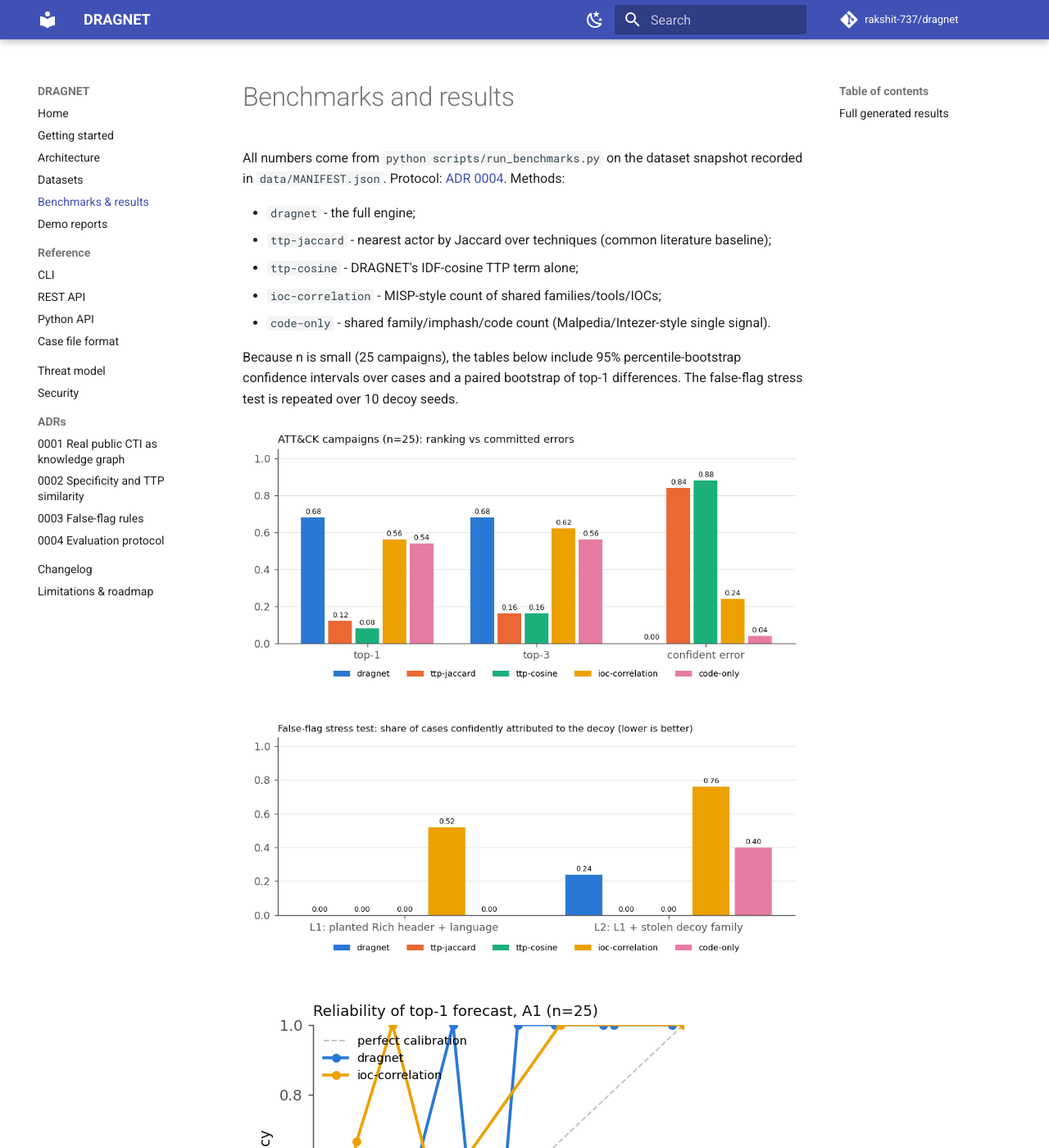
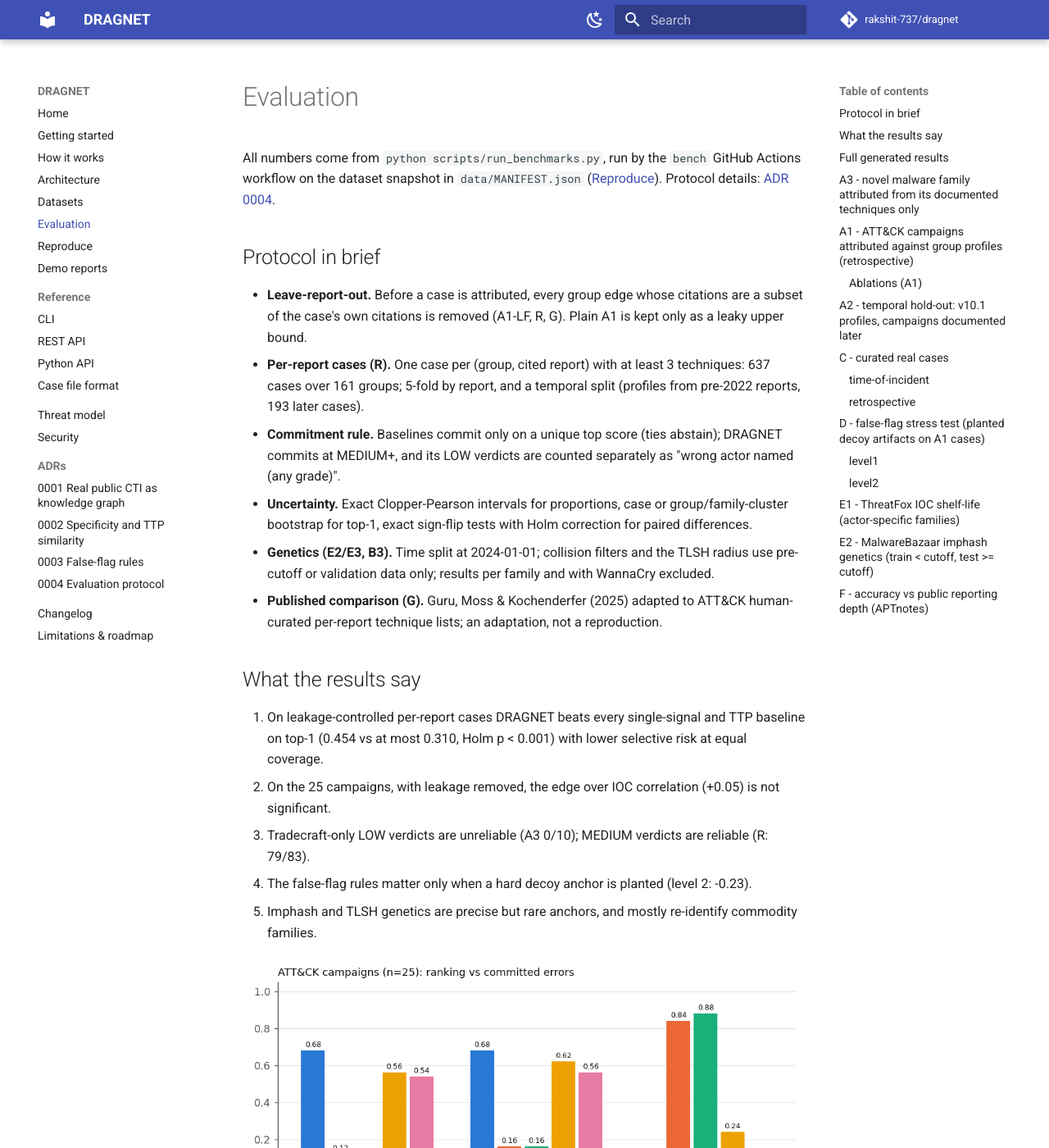
Before and after one commit to rakshit-737/dragnet, an MkDocs documentation site: the page built from docs/benchmarks.md, in a window 1280 px wide and 1400 px high. Shown: the whole window at 82% size. Built offline with MkDocs 1.6.1 and Material for MkDocs 9.7.7, drawn with Linux system fonts in a browser that asks for light colours; comment, search, counter and statistics services are not loaded; some of the changed text lies outside the part shown.

Commit message:
docs: How it works, Evaluation and Reproduce pages, demo screenshot, landing page
Co-Authored-By: Claude <noreply@anthropic.com>

````diff
--- a/docs/benchmarks.md
+++ b/docs/benchmarks.md
@@ -1,24 +1,45 @@
-# Benchmarks and results
+# Evaluation
 
-All numbers come from `python scripts/run_benchmarks.py` on the dataset snapshot recorded in
-`data/MANIFEST.json`. Protocol: [ADR 0004](adr/0004-evaluation-protocol.md). Methods:
+All numbers come from `python scripts/run_benchmarks.py`, run by the `bench` GitHub Actions
+workflow on the dataset snapshot in `data/MANIFEST.json` ([Reproduce](reproduce.md)). Protocol details:
+[ADR 0004](adr/0004-evaluation-protocol.md).
 
-- `dragnet` - the full engine;
-- `ttp-jaccard` - nearest actor by Jaccard over techniques (common literature baseline);
-- `ttp-cosine` - DRAGNET's IDF-cosine TTP term alone;
-- `ioc-correlation` - MISP-style count of shared families/tools/IOCs;
-- `code-only` - shared family/imphash/code count (Malpedia/Intezer-style single signal).
+## Protocol in brief
 
-Because n is small (25 campaigns), the tables below include 95% percentile-bootstrap confidence
-intervals over cases and a paired bootstrap of top-1 differences. The false-flag stress test is
-repeated over 10 decoy seeds.
+- **Leave-report-out.** Before a case is attributed, every group edge whose citations are a subset
+  of the case's own citations is removed (A1-LF, R, G). Plain A1 is kept only as a leaky upper bound.
+- **Per-report cases (R).** One case per (group, cited report) with at least 3 techniques: 637 cases
+  over 161 groups; 5-fold by report, and a temporal split (profiles from pre-2022 reports, 193 later cases).
+- **Commitment rule.** Baselines commit only on a unique top score (ties abstain); DRAGNET commits at
+  MEDIUM+, and its LOW verdicts are counted separately as "wrong actor named (any grade)".
+- **Uncertainty.** Exact Clopper-Pearson intervals for proportions, case or group/family-cluster
+  bootstrap for top-1, exact sign-flip tests with Holm correction for paired differences.
+- **Genetics (E2/E3, B3).** Time split at 2024-01-01; collision filters and the TLSH radius use
+  pre-cutoff or validation data only; results per family and with WannaCry excluded.
+- **Published comparison (G).** Guru, Moss & Kochenderfer (2025) adapted to ATT&CK human-curated
+  per-report technique lists; an adaptation, not a reproduction.
+
+## What the results say
+
+1. On leakage-controlled per-report cases DRAGNET beats every single-signal and TTP baseline on top-1
+   (0.454 vs at most 0.310, Holm p < 0.001) with lower selective risk at equal coverage.
+2. On the 25 campaigns, with leakage removed, the edge over IOC correlation (+0.05) is not significant.
+3. Tradecraft-only LOW verdicts are unreliable (A3 0/10); MEDIUM verdicts are reliable (R: 79/83).
+4. The false-flag rules matter only when a hard decoy anchor is planted (level 2: -0.23).
+5. Imphash and TLSH genetics are precise but rare anchors, and mostly re-identify commodity families.
 
 ![A1 methods](figures/a1_methods.png)
 
+*Figure 1. Top-1, coverage and wrong commitments per method on the campaign set.*
+
 ![False-flag stress test](figures/false_flag.png)
+
+*Figure 2. Confident decoy attributions at decoy levels 1 and 2.*
 
 ![Reliability](figures/reliability.png)
 
+*Figure 3. Reliability of DRAGNET's top-hypothesis score.*
+
 ## Full generated results
 
---8<-- "results/RESULTS.md"
+--8<-- "results/RESULTS.md:3:"
--- /dev/null
+++ b/docs/how-it-works.md
@@ -0,0 +1,68 @@
+# How it works
+
+This page follows one synthetic case, `dragnet/data/cases/olympic_destroyer_like.json`, through the
+pipeline. Run it yourself (no downloads, stdlib only):
+
+```bash
+python -m dragnet assess dragnet/data/cases/olympic_destroyer_like.json
+```
+
+```mermaid
+flowchart TB
+    A["1. Evidence JSON<br/>forensic + malware items"] --> B["2. Typed signals<br/>ip, ttp, rich_header, ..."]
+    B --> C["3. Match against the knowledge graph<br/>campaigns -> actors"]
+    C --> D["4. ACH matrix<br/>C / I / N per hypothesis"]
+    D --> E["5. False-flag rules R1-R4"]
+    E --> F["6. Grade or abstain<br/>HIGH / MEDIUM / LOW / INSUFFICIENT"]
+    F --> G["7. Report + custody log<br/>Markdown, JSON, STIX 2.1"]
+```
+
+## 1. Evidence
+
+Two items: a host record (a connection to `198.51.100.23`, techniques T1485 and T1003) and a
+malware record (a Rich header `rh:9f8e7d6c`, an unknown wiper family). Each item is hashed into a
+hash-chained custody log the moment it is ingested.
+
+## 2. Typed signals
+
+Every value becomes a typed signal. Kinds have different forgeability: an IP or code-reuse match is
+*hard* evidence; a Rich header, language string or mutex is *forgeable* and can never attribute on
+its own.
+
+## 3. Knowledge-graph matches
+
+The IP belongs to a Sandworm-like campaign; the Rich header matches a Lazarus-like sample. Each
+match is weighted by **specificity** (how many actors share that value), so commodity tooling counts
+for little.
+
+## 4. ACH matrix
+
+| Signal | SANDWORM_SIM | LAZARUS_SIM | FALSE_FLAG | UNKNOWN |
+|---|---|---|---|---|
+| `ip:198.51.100.23` | C | I | N | N |
+| `ttp:T1485` | C | N | N | N |
+| `ttp:T1003` | C | C | N | N |
+| `family:UnknownWiper` | N | N | N | C |
+| `rich_header:rh:9f8e7d6c` | I | C | C | N |
+
+`FALSE_FLAG` and `UNKNOWN` are always hypotheses. Support is a capped noisy-OR over independent
+evidence items; contradictions subtract.
+
+## 5. False-flag rules
+
+- **R1** an actor supported only by forgeable signals is flagged;
+- **R2** forgeable artefacts point to one actor while hard evidence points to another (fires here);
+- **R3/R4** cross-state and tradecraft-mismatch checks ([ADR 0003](adr/0003-false-flag-rules.md)).
+
+## 6. Grade
+
+`FALSE_FLAG` (0.70) edges out `SANDWORM_SIM` (0.60), so DRAGNET reports **INSUFFICIENT** rather
+than naming either actor, and says what would raise or lower confidence. HIGH needs two
+*independent* hard anchors and a clear margin.
+
+## 7. Report
+
+![Rendered report](figures/demo.png)
+
+The full report is on the [demo page](demo/olympic_destroyer_like.md). Changing a weight
+(`--weight imphash=0.2`) re-runs the same deterministic pipeline, so every verdict is auditable.
--- a/docs/limitations.md
+++ b/docs/limitations.md
@@ -2,35 +2,30 @@
 
 ## Limitations
 
-- **Small n.** 25 attributed ATT&CK campaigns and 7 curated cases; bootstrap CIs are wide
-  (DRAGNET top-1 0.68 [0.48, 0.84]) and the ablation differences (+0.08) are not significant.
-- **Ground truth is itself attribution.** ATT&CK and government statements can be wrong or incomplete.
-- **Residual leakage.** v19.2 group profiles were partly written from the same reporting as the
-  campaigns; the temporal hold-out (A2) and time-of-incident mode reduce but do not remove this.
-- **Curated tokens.** Where public evidence is a relationship (a copied Rich header, a shared function),
-  curated cases use descriptive tokens with cited sources rather than raw artifacts.
-- **Coarse sponsor-state and language signals** (MISP country); some "actor-specific" ATT&CK families
-  are commodity malware.
-- **Raw scores are under-confident**; use the discrete grade.
-- **Zero confident errors is not a zero error rate**: 0/25 bounds the rate below ~12% (rule of three).
-- **Adapters are file-based.** REVENANT / VITRINE integration reads their JSON exports; no live coupling.
-- **Signing** proves integrity and (with a pinned key) signer identity; key management is out of scope.
+- **Small curated n.** 25 attributed campaigns (26 across all releases and domains) and 7 curated cases.
+  Per-report cases (n = 637) are the larger set; leave-report-out reduces but does not remove overlap.
+- **Ground truth is itself attribution.** ATT&CK, Malpedia and government statements can be wrong.
+- **Leakage.** Plain A1 (0.68) is a leaky upper bound; A1-LF (0.40) and R are the controlled numbers.
+- **Genetics is dominated by commodity families** (AgentTesla, WannaCry).
+- **Tradecraft-only LOW verdicts are unreliable** (A3: 0/10 correct).
+- **Raw scores are not calibrated**; an isotonic map on a temporal split brings ECE to 0.051.
+- **Zero confident errors is not a zero error rate**: 0/25 has an exact 95% upper bound of 0.137.
+- **Adapters are file-based**; **signing** proves integrity and, with a pinned key, signer identity.
 
 ## Not done, and why
 
 | Item | Why it stays open |
 |---|---|
-| Fuzzy genetics (TLSH/ssdeep) | MalwareBazaar publishes TLSH, but a fair benchmark needs a distance index over ~500k samples with family-collision handling; not reported half-measured |
-| Learned calibration | 25 + 7 labelled cases would overfit any fitted calibrator |
-| Live sample handling | by design: DRAGNET never touches binaries; the spec's SPECIMEN lab needs isolated VMs |
-| Ground-truth attribution judgment | needs human analysts; public attributions are used as-is |
+| Victimology signals | MISP sector/country metadata exists but is not yet wired into the graph |
+| OCCAM STIX import | file-format adapter not written yet |
+| Live sample handling | by design: DRAGNET never touches binaries |
+| Matching Kida & Olukoya (2023) | needs the APTMalware binaries; only 12 of 3,719 hashes are in MalwareBazaar metadata |
 
 ## Roadmap
 
 - [x] Real knowledge graph from ATT&CK + MISP + abuse.ch with provenance
-- [x] Case-study validation and Brier/ECE; bootstrap CIs and paired tests
-- [x] False-flag stress test (multi-seed), ablations
-- [x] Neo4j export, FastAPI service, STIX 2.1 export, Ed25519-signed custody
-- [x] REVENANT / VITRINE adapters
-- [ ] Fuzzy genetics (TLSH distance)
-- [ ] Learned monotone calibration on a larger curated case set
+- [x] Leave-report-out and per-report evaluation, rolling-origin release split
+- [x] TLSH fuzzy genetics with a banded index and a time-split benchmark
+- [x] Isotonic calibration on a temporal split; Guru et al. (2025) comparison
+- [x] Neo4j export, FastAPI service, STIX 2.1 export, Ed25519-signed custody, adapters
+- [ ] Victimology signals; OCCAM import
--- /dev/null
+++ b/docs/reproduce.md
@@ -0,0 +1,43 @@
+# Reproduce
+
+Every published number comes from `scripts/run_benchmarks.py`. The full run is heavy (MalwareBazaar
+CSV, TLSH search over ~640k digests), so the canonical run is the
+[`bench` workflow](https://github.com/rakshit-737/dragnet/actions/workflows/bench.yml) on a GitHub
+`ubuntu-24.04` runner (weekly, or on dispatch). It uploads `results/` and the figures as an artifact
+and checks the deterministic sections against the committed `results/benchmark.json`.
+
+## Locally
+
+| step | command | time / size | expected output |
+|---|---|---|---|
+| 1. data | `python scripts/download_data.py` | ~2-5 min, ~600 MB in `$DRAGNET_DATA` (default `data/raw`) | `[ok]` / `[have]` per source; pinned sources are SHA-256 checked and listed in `data/MANIFEST.json` |
+| 2. graph | `python -m dragnet build-kg` | ~20 s | `kg-attack-19.2.json` with 176 groups, 1600 signal keys |
+| 3. light sections | `PYTHONHASHSEED=0 python scripts/run_benchmarks.py --only A1,A1LF,A2,A3,C,D,F,G` | ~3 min, < 1 GB RAM | merges into `results/benchmark.json` |
+| 4. full run | `PYTHONHASHSEED=0 python scripts/run_benchmarks.py --fresh --out fresh` | 1213 s on the runner (2 vCPU); needs `.[bench]` (numpy) and ~4 GB RAM | a complete `fresh/RESULTS.md` |
+| 5. compare | `python scripts/compare_results.py results/benchmark.json fresh/benchmark.json` | seconds | `[ok]` for deterministic sections |
+
+```bash
+export DRAGNET_DATA="$PWD/data/raw"          # PowerShell: $env:DRAGNET_DATA = "$PWD\data\raw"
+python -m pip install -e ".[dev,bench]"
+python scripts/download_data.py
+python -m dragnet build-kg
+PYTHONHASHSEED=0 python scripts/run_benchmarks.py --only A1LF,A1,G
+```
+
+## Expected key numbers
+
+Deterministic sections (ATT&CK, MISP and APTnotes are pinned) must match exactly with
+`PYTHONHASHSEED=0`:
+
+| section | quantity | value |
+|---|---|---|
+| A1-LF | DRAGNET top-1 | 0.400 [0.200, 0.600] |
+| A1-LF | DRAGNET wrong at MEDIUM+ | 0/25 |
+| A1 (leaky) | DRAGNET top-1 | 0.680 [0.480, 0.840] |
+| R-kfold | DRAGNET top-1 / selective acc. | 0.454 / 0.853 (n = 637) |
+| R-temporal | DRAGNET top-1 | 0.207 (n = 193) |
+| G | DRAGNET mean rank of 29 | 5.38 +/- 0.79 |
+| D level 2 | false-flag rule effect | 0.228 [0.108, 0.368] |
+
+Sections B3, E1, E2 and E3 use the daily abuse.ch exports and the live Malpedia API, so they drift
+from week to week; `compare_results.py` reports them as `[info]` and does not compare them.
--- a/mkdocs.yml
+++ b/mkdocs.yml
@@ -1,5 +1,5 @@
 site_name: DRAGNET
-site_description: Evidence-to-actor attribution with ACH, false-flag reasoning and calibrated confidence
+site_description: Evidence-to-actor attribution with ACH, false-flag reasoning and conservative, abstention-aware confidence grades
 site_url: https://rakshit-737.github.io/dragnet/
 repo_url: https://github.com/rakshit-737/dragnet
 repo_name: rakshit-737/dragnet
@@ -53,9 +53,11 @@ plugins:
 nav:
   - Home: index.md
   - Getting started: getting-started.md
+  - How it works: how-it-works.md
   - Architecture: architecture.md
   - Datasets: datasets.md
-  - Benchmarks & results: benchmarks.md
+  - Evaluation: benchmarks.md
+  - Reproduce: reproduce.md
   - Demo reports: demo/index.md
   - Reference:
       - CLI: reference/cli.md
````
Also changed, not shown: docs/getting-started.md (+1 -1 lines), docs/index.md (+25 -6 lines), docs/figures/demo.png (added).
